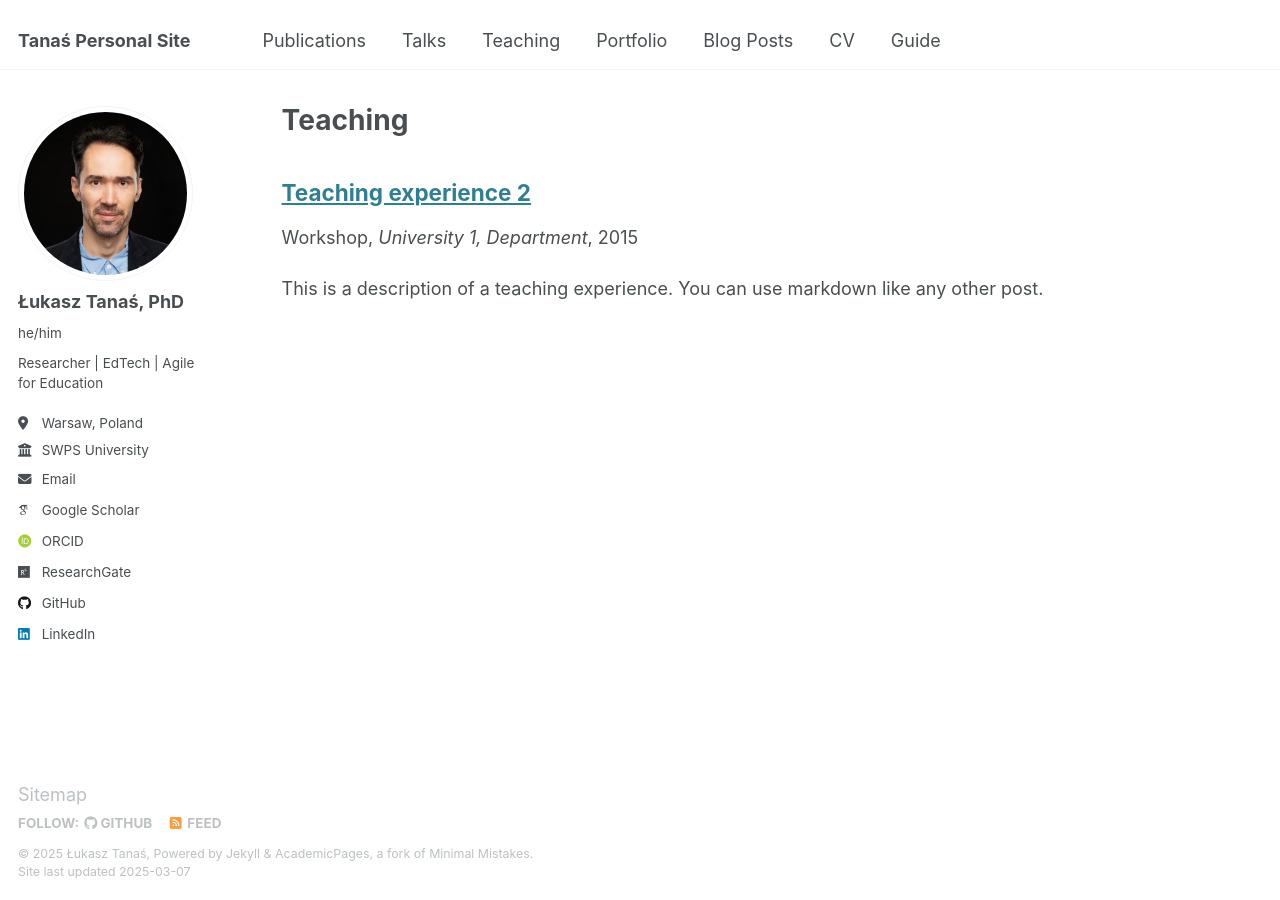
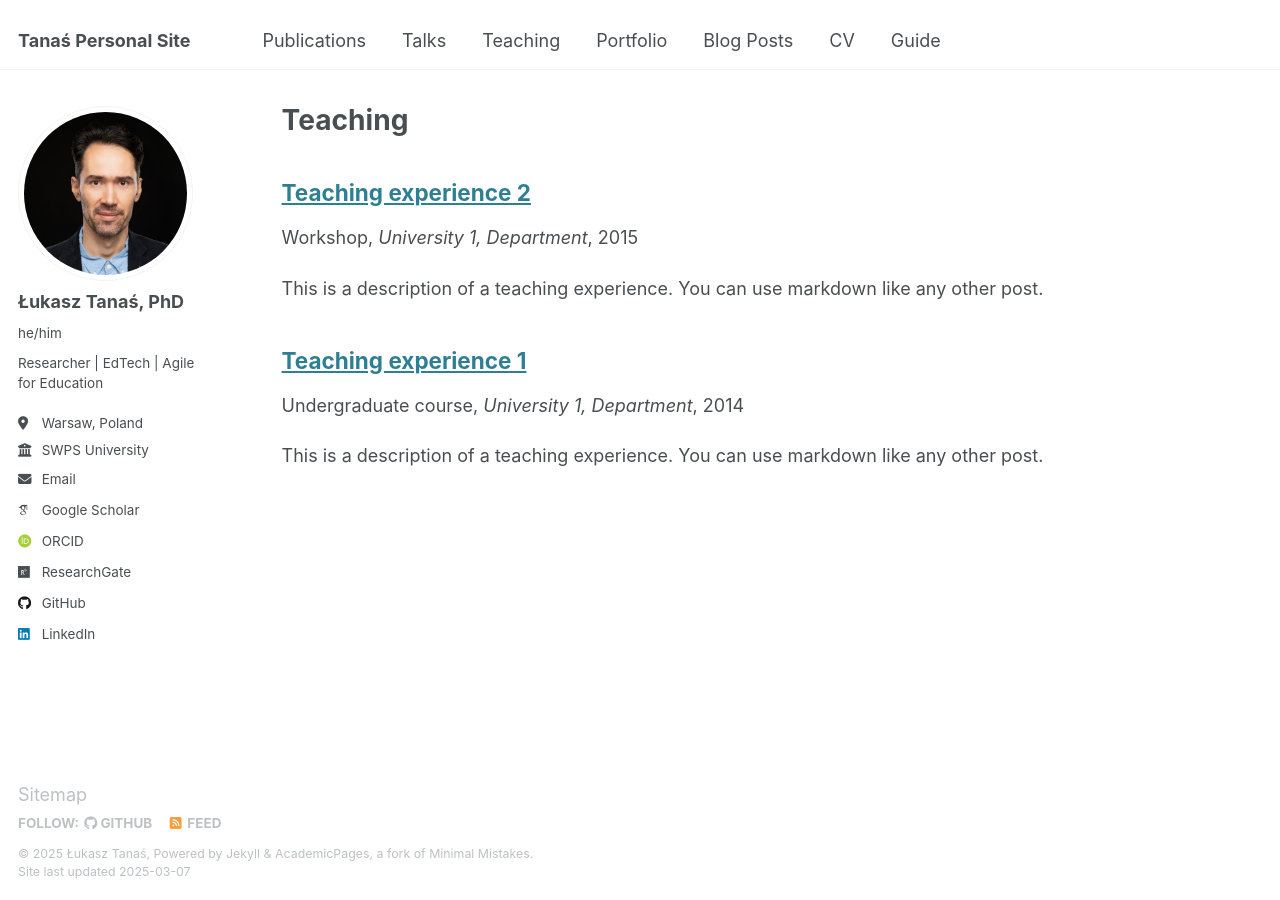
Before and after one commit to GradeForest/gradeforest.github.io, a Jekyll site: the page built from _pages/teaching.html, in a window 1280 px wide. Built offline with Jekyll 4.4.1, drawn with Linux system fonts in a browser that asks for light colours; some web fonts are replaced; a file with an impossible date is left out.

Commit message:
Update 2014-spring-teaching-1.md

```diff
--- a/_teaching/2014-spring-teaching-1.md
+++ b/_teaching/2014-spring-teaching-1.md
@@ -1,10 +1,20 @@
 ---
-title: "Developmental Psychology ATBL course 2023"
+title: "Teaching experience 1"
 collection: teaching
 type: "Undergraduate course"
 permalink: /teaching/2014-spring-teaching-1
 venue: "University 1, Department"
-date: 2023
+date: 2014-01-01
+location: "City, Country"
 ---
 
-(https://ltanas.notion.site/Developmental-Psychology-44f0a6a6b17c4703affa1325059a57b2?pvs=74)
+This is a description of a teaching experience. You can use markdown like any other post.
+
+Heading 1
+======
+
+Heading 2
+======
+
+Heading 3
+======
```
